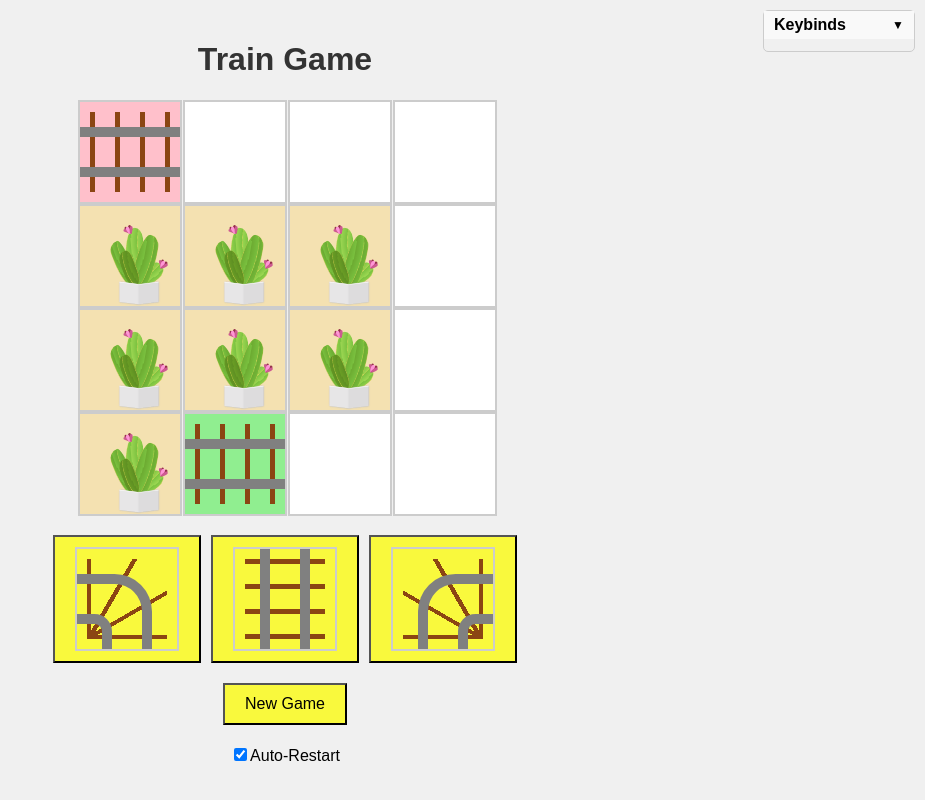
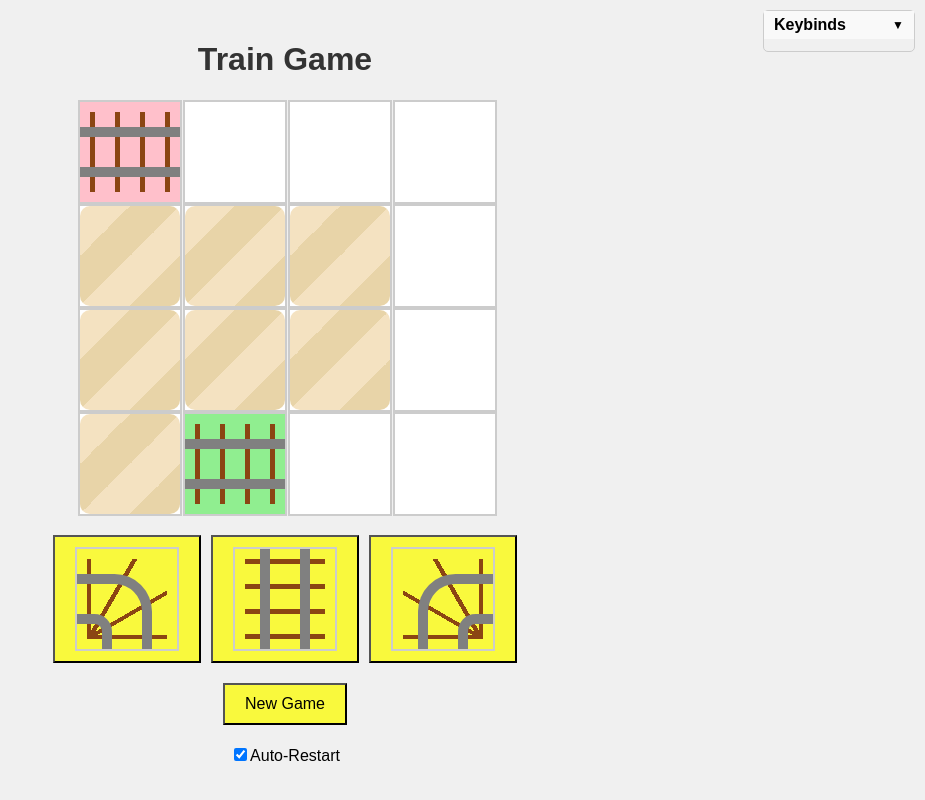
Before and after one commit to TrevorBurgoyne/train-game, a React (Create React App) app: page / in a window 1280 px wide. Shown: the whole page, without its empty margins (355-1280 px from the left). Built offline with nearby package versions, Linux system fonts and the light colour scheme.

Commit message:
Add sand

```diff
--- a/src/components/Tile.tsx
+++ b/src/components/Tile.tsx
@@ -1,6 +1,7 @@
 import { FC } from 'react';
 import Tree from './terrain/forest/Tree';
 import Cactus from './terrain/desert/Cactus';
+import Sand from './terrain/desert/Sand';
 import '../styles/Tile.css';
 import '../styles/Rail.css';
 
@@ -40,7 +41,7 @@ const Tile: FC<TileProps> = ({tile_type, rail_type = null, direction = null, is_
     return (
         <div className={`tile ${tile_class} ${rail_class} ${direction}`}>
             {is_invalid && <div className="invalid-overlay"></div>}
-            {tile_type === 'terrain' && <Cactus />}
+            {tile_type === 'terrain' && <Sand />}
         </div>
     );
 };
--- /dev/null
+++ b/src/components/terrain/desert/Sand.css
@@ -0,0 +1,18 @@
+/* Just sand. */
+.sand {
+    width: 100%;
+    height: 100%;
+    position: relative;
+    background: linear-gradient(
+        135deg,
+        #f4e2c1 25%,
+        #e8d4a8 25%,
+        #e8d4a8 50%,
+        #f4e2c1 50%,
+        #f4e2c1 75%,
+        #e8d4a8 75%
+    );
+    border-radius: 10px;
+    background-position: center; /* Center the gradient horizontally */
+    background-repeat: no-repeat; /* Prevent the gradient from repeating */
+}
--- /dev/null
+++ b/src/components/terrain/desert/Sand.tsx
@@ -0,0 +1,9 @@
+import './Sand.css';
+
+const Sand = () => {
+    return (
+        <div className="sand"/>
+    );
+};
+
+export default Sand;
```
